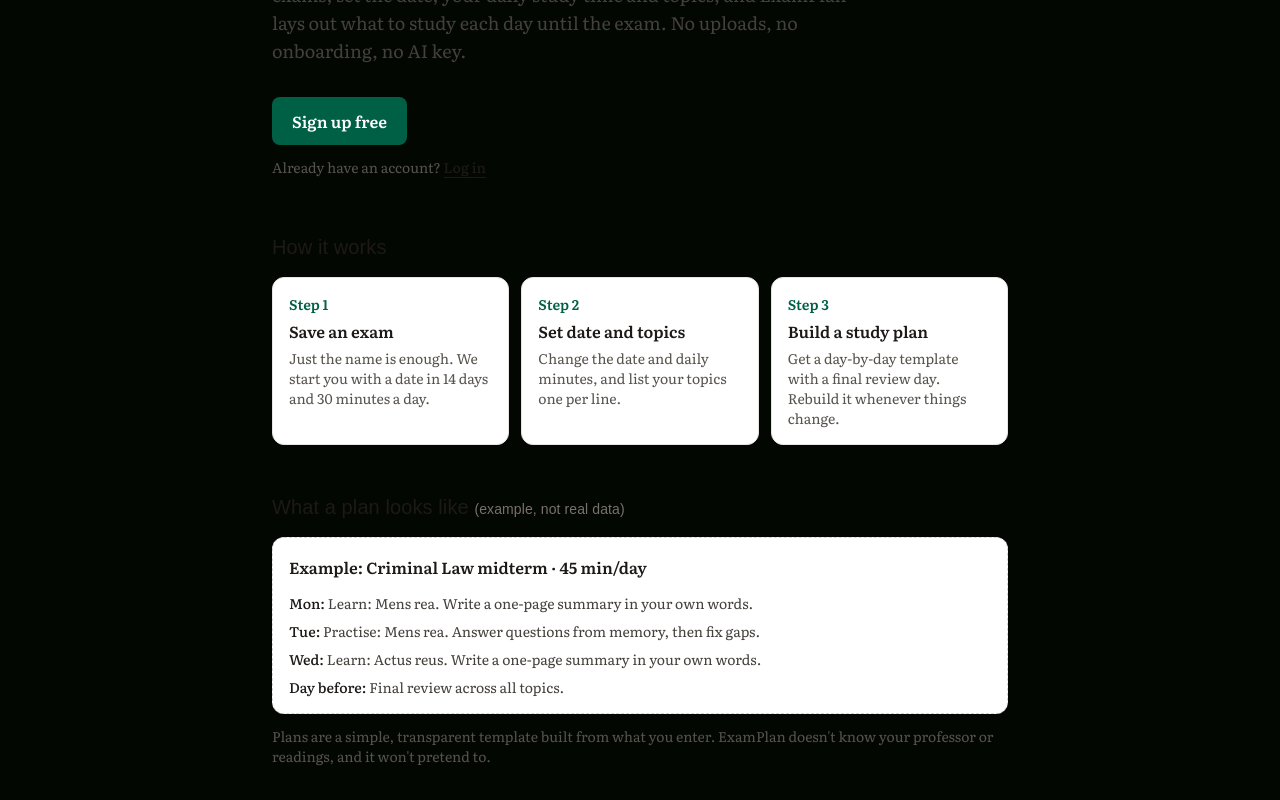
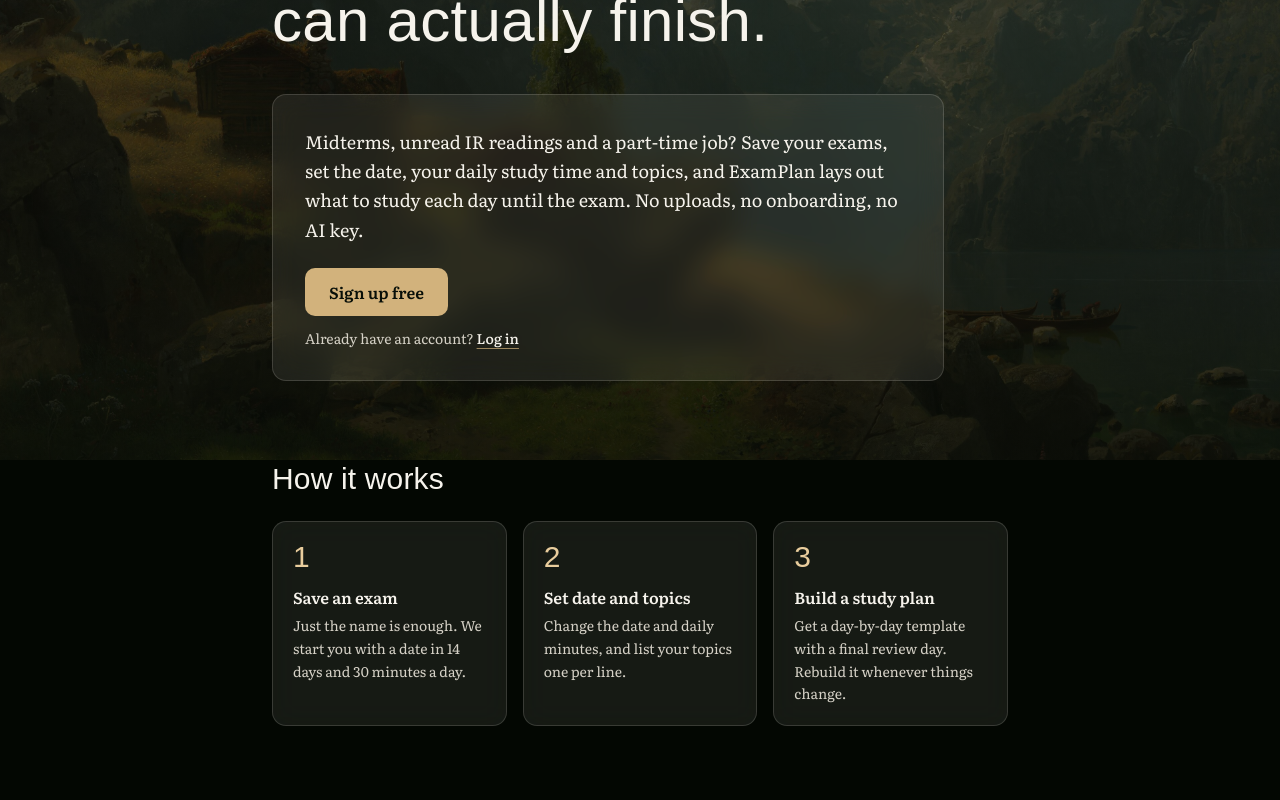
Before and after one commit to fpvetleseter/examplan, a Next.js app: page / in a window 1280 px wide. Shown: the part 340-1140 px from the top of the page. Built offline with nearby package versions, Linux system fonts and the light colour scheme; no server answers; a web font is replaced by a local one.

Commit message:
Restyle landing: headline over the painting, glass signup card
Co-Authored-By: Claude Opus 5.5 <noreply@anthropic.com>

```diff
--- a/src/app/page.tsx
+++ b/src/app/page.tsx
@@ -1,9 +1,9 @@
 import Link from "next/link";
 import { Suspense } from "react";
+import { Backdrop } from "@/components/Backdrop";
 import { getVerifiedUser } from "@/lib/supabase/auth";
 
-const primary =
-  "inline-flex min-h-12 items-center justify-center rounded-lg bg-emerald-800 px-5 text-base font-semibold text-white hover:bg-emerald-900";
+const primary = "btn btn-primary min-h-12 px-6 text-base";
 
 function SignupCta() {
   return (
@@ -11,9 +11,9 @@ function SignupCta() {
       <Link href="/signup" className={primary}>
         Sign up free
       </Link>
-      <p className="text-sm text-stone-600">
+      <p className="text-sm text-muted">
         Already have an account?{" "}
-        <Link href="/login" className="font-medium text-stone-900 underline underline-offset-4">
+        <Link href="/login" className="link font-medium">
           Log in
         </Link>
       </p>
@@ -31,68 +31,87 @@ async function HeroAction() {
   );
 }
 
+const steps = [
+  ["Save an exam", "Just the name is enough. We start you with a date in 14 days and 30 minutes a day."],
+  ["Set date and topics", "Change the date and daily minutes, and list your topics one per line."],
+  ["Build a study plan", "Get a day-by-day template with a final review day. Rebuild it whenever things change."],
+];
+
 export default function Home() {
   return (
-    <main className="mx-auto w-full max-w-3xl px-4 py-10 sm:py-16">
-      <p className="text-sm font-medium uppercase tracking-wide text-emerald-800">For IE law and international relations students</p>
-      <h1 className="mt-3 text-3xl font-semibold leading-tight tracking-tight text-stone-900 sm:text-5xl">
+    <>
+      <Backdrop eager />
+      <main className="mx-auto w-full max-w-3xl px-4 pt-14 pb-16 sm:pt-24">
+        <p className="font-medium text-accent">For IE law and international relations students</p>
+        <h1 className="mt-4 max-w-2xl text-[2.5rem] leading-[1.08] text-ink sm:text-6xl">
           Turn each exam into a daily study plan you can actually finish.
         </h1>
-      <p className="mt-4 max-w-xl text-lg text-stone-700">
+
+        <div className="glass mt-10 max-w-2xl p-6 sm:p-8">
+          <p className="text-lg leading-relaxed text-ink">
             Midterms, unread IR readings and a part-time job? Save your exams, set the date, your daily study time and topics, and
             ExamPlan lays out what to study each day until the exam. No uploads, no onboarding, no AI key.
           </p>
-      <div className="mt-8">
+          <div className="mt-6">
             <Suspense fallback={<SignupCta />}>
               <HeroAction />
             </Suspense>
           </div>
+        </div>
 
-      <section aria-labelledby="how" className="mt-14">
-        <h2 id="how" className="text-xl font-semibold text-stone-900">
+        <section aria-labelledby="how" className="mt-20">
+          <h2 id="how" className="text-3xl text-ink">
             How it works
           </h2>
-        <ol className="mt-4 grid gap-3 sm:grid-cols-3">
-          {[
-            ["Save an exam", "Just the name is enough. We start you with a date in 14 days and 30 minutes a day."],
-            ["Set date and topics", "Change the date and daily minutes, and list your topics one per line."],
-            ["Build a study plan", "Get a day-by-day template with a final review day. Rebuild it whenever things change."],
-          ].map(([title, body], i) => (
-            <li key={title} className="rounded-xl border border-stone-200 bg-white p-4">
-              <p className="text-sm font-semibold text-emerald-800">Step {i + 1}</p>
-              <p className="mt-1 font-semibold text-stone-900">{title}</p>
-              <p className="mt-1 text-sm text-stone-600">{body}</p>
+          <ol className="mt-6 grid gap-4 sm:grid-cols-3">
+            {steps.map(([title, body], i) => (
+              <li key={title} className="glass p-5">
+                <p className="font-display text-3xl leading-none text-accent" aria-hidden>
+                  {i + 1}
+                </p>
+                <p className="mt-3 font-semibold text-ink">
+                  <span className="sr-only">Step {i + 1}: </span>
+                  {title}
+                </p>
+                <p className="mt-1 text-sm leading-relaxed text-muted">{body}</p>
               </li>
             ))}
           </ol>
         </section>
 
-      <section aria-labelledby="example" className="mt-12">
-        <h2 id="example" className="text-xl font-semibold text-stone-900">
-          What a plan looks like <span className="text-sm font-normal text-stone-500">(example, not real data)</span>
+        <section aria-labelledby="example" className="mt-20">
+          <h2 id="example" className="text-3xl text-ink">
+            What a plan looks like <span className="font-serif text-base text-muted">(example, not real data)</span>
           </h2>
-        <div className="mt-4 rounded-xl border border-dashed border-stone-300 bg-white p-4">
-          <p className="font-semibold text-stone-900">Example: Criminal Law midterm · 45 min/day</p>
-          <ul className="mt-3 space-y-2 text-sm text-stone-700">
+          <div className="glass mt-6 p-5 sm:p-6">
+            <p className="font-semibold text-ink">Example: Criminal Law midterm · 45 min/day</p>
+            <ul className="mt-3 space-y-2 text-sm leading-relaxed text-muted">
               <li>
-              <span className="font-medium text-stone-900">Mon:</span> Learn: Mens rea. Write a one-page summary in your own words.
+                <span className="font-semibold text-ink">Mon:</span> Learn: Mens rea. Write a one-page summary in your own words.
               </li>
               <li>
-              <span className="font-medium text-stone-900">Tue:</span> Practise: Mens rea. Answer questions from memory, then fix gaps.
+                <span className="font-semibold text-ink">Tue:</span> Practise: Mens rea. Answer questions from memory, then fix gaps.
               </li>
               <li>
-              <span className="font-medium text-stone-900">Wed:</span> Learn: Actus reus. Write a one-page summary in your own words.
+                <span className="font-semibold text-ink">Wed:</span> Learn: Actus reus. Write a one-page summary in your own words.
               </li>
               <li>
-              <span className="font-medium text-stone-900">Day before:</span> Final review across all topics.
+                <span className="font-semibold text-ink">Day before:</span> Final review across all topics.
               </li>
             </ul>
           </div>
-        <p className="mt-3 text-sm text-stone-600">
+          <p className="mt-4 max-w-2xl text-sm leading-relaxed text-muted">
             Plans are a simple, transparent template built from what you enter. ExamPlan doesn&apos;t know your professor or readings, and it
             won&apos;t pretend to.
           </p>
         </section>
       </main>
+      <footer className="mt-auto border-t border-[var(--glass-border)] bg-[oklch(0.12_0.02_142/0.7)]">
+        <div className="mx-auto flex max-w-3xl flex-wrap items-center justify-between gap-2 px-4 py-6 text-sm text-muted">
+          <span className="font-display text-base text-ink">ExamPlan</span>
+          <span>Daily study plans for IE law and IR students.</span>
+        </div>
+      </footer>
+    </>
   );
 }
```
Lines whose indentation alone changed are shown as unchanged.
